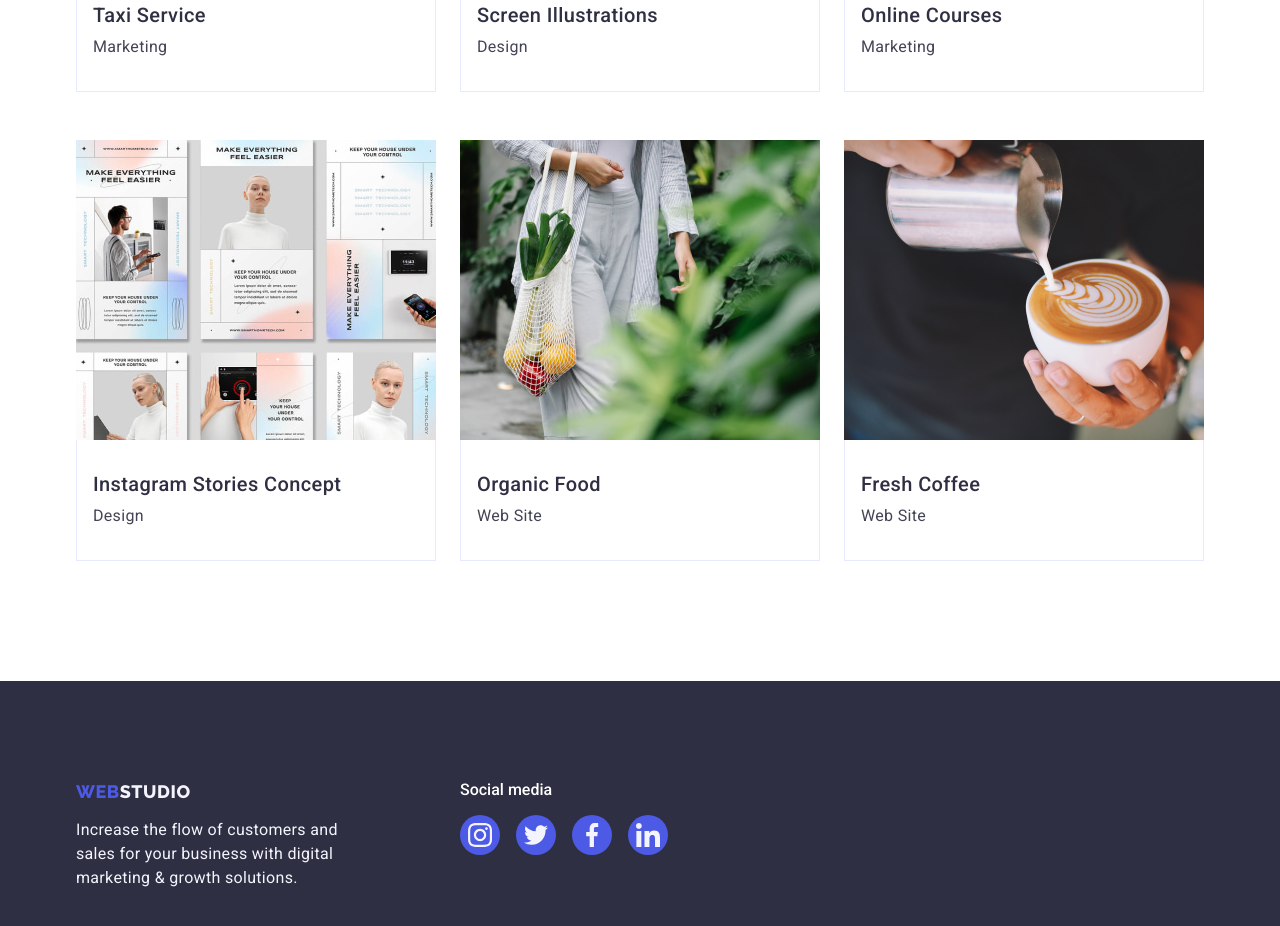
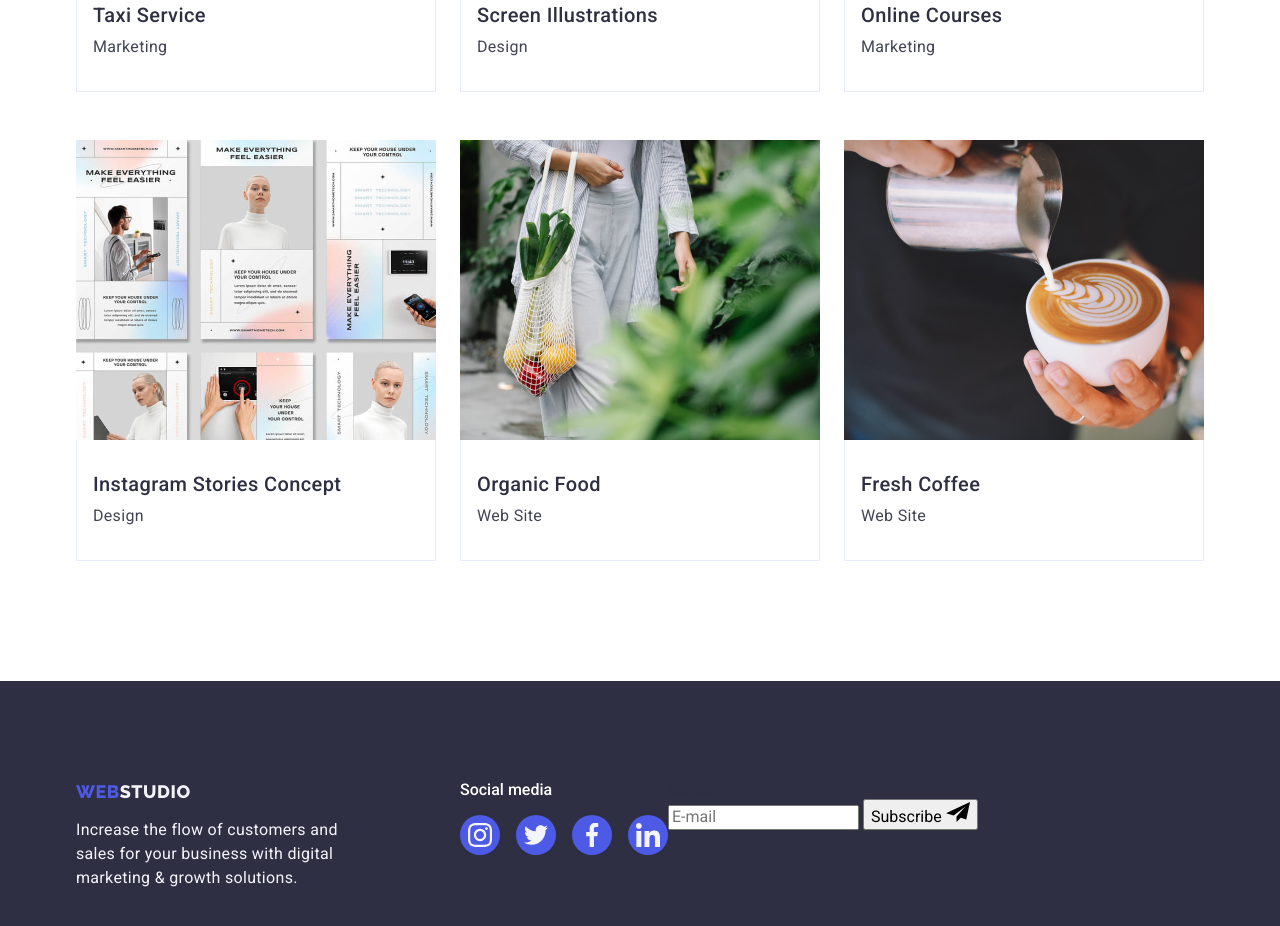
Before and after one commit to voxa-ace/goit-markup-hw-05, a plain HTML site: page portfolio.html in a window 1280 px wide. Shown: the part 1089-2015 px from the top of the page. Drawn offline with nearby package versions, Linux system fonts and the light colour scheme.

Commit message:
Updated footer with subscribe submit form

```diff
--- a/portfolio.html
+++ b/portfolio.html
@@ -343,6 +343,28 @@
             </li>
           </ul>
         </div>
+
+        <div class="subscribe-form-container">
+          <p class="subscribe-form-name">Subscribe</p>
+          <form action="#" name="subscribe_form" autocomplete="off">
+            <input
+              type="email"
+              name="email"
+              placeholder="E-mail"
+              class="subscribe-form-email-input"
+            />
+            <button type="submit" class="subscription-submit-button">
+              Subscribe
+              <svg
+                class="subscription-submit-button-icon"
+                width="24"
+                height="20"
+              >
+                <use href="./images/icons.svg#send"></use>
+              </svg>
+            </button>
+          </form>
+        </div>
       </div>
     </footer>
   </body>
```
